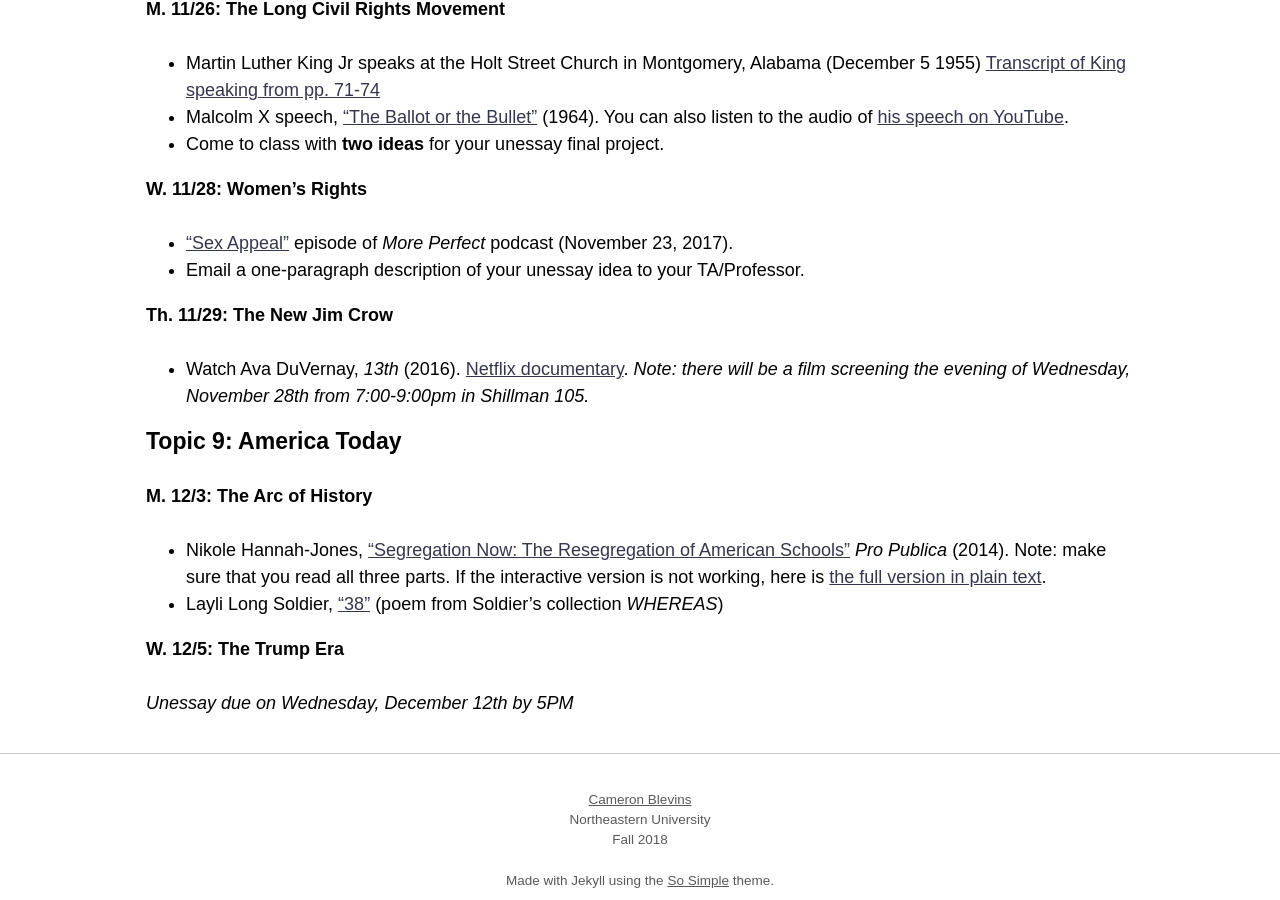
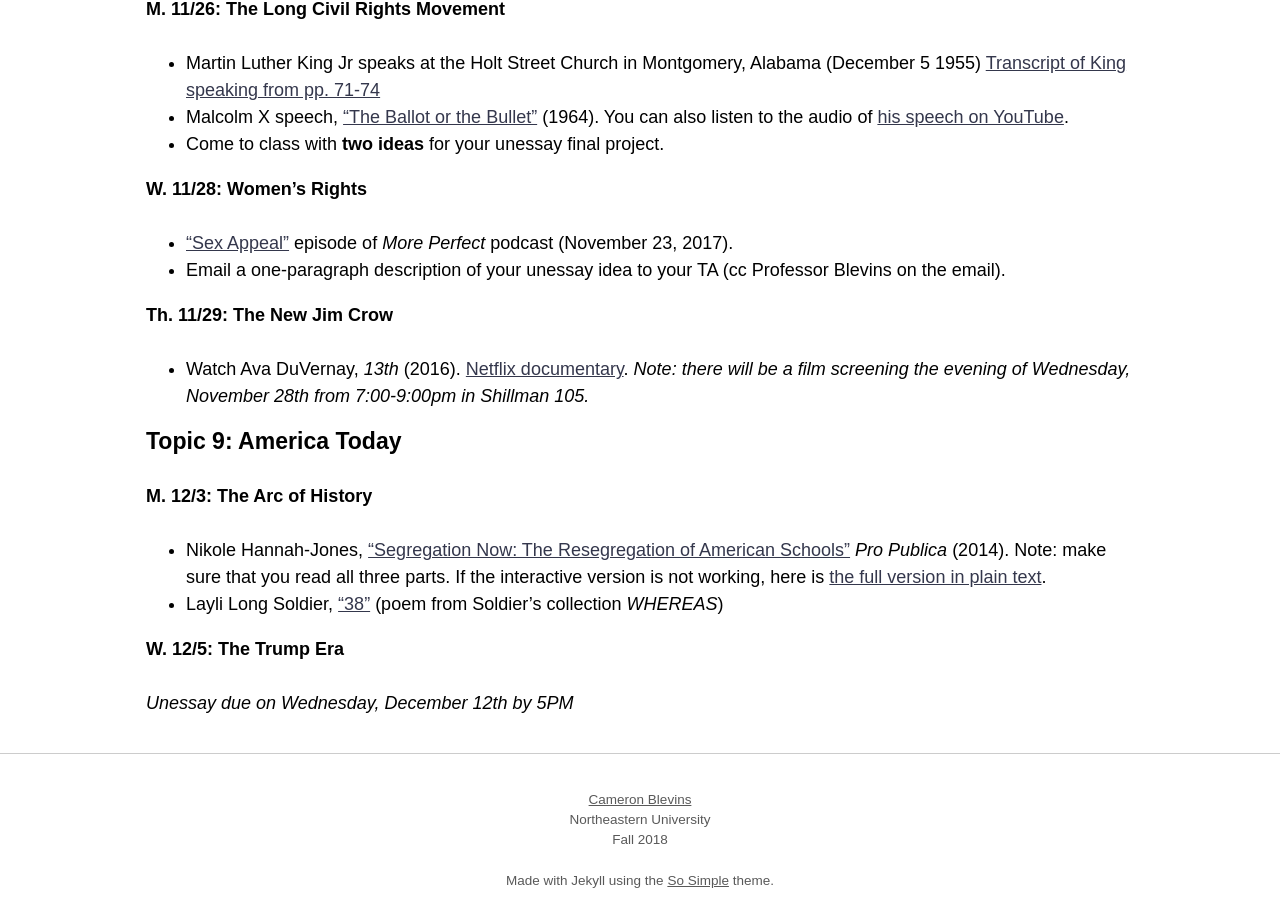
Before and after one commit to cblevins/f18-intro-us, a Jekyll site: the page built from schedule.md, in a window 1280 px wide and 900 px high, scrolled down 4799 px. Built offline with Jekyll 4.4.1, drawn with Linux system fonts in a browser that asks for light colours; nearby versions of some CDN libraries.

Commit message:
unessays

```diff
--- a/schedule.md
+++ b/schedule.md
@@ -151,7 +151,7 @@ title: Schedule
 
 **W. 11/28: Women’s Rights**
 - ["Sex Appeal"](https://www.wnycstudios.org/story/sex-appeal/) episode of *More Perfect* podcast (November 23, 2017).
-- Email a one-paragraph description of your unessay idea to your TA/Professor.
+- Email a one-paragraph description of your unessay idea to your TA (cc Professor Blevins on the email).
 
 **Th. 11/29: The New Jim Crow**
 - Watch Ava DuVernay, *13th* (2016). [Netflix documentary](https://www.netflix.com/watch/80091741). *Note: there will be a film screening the evening of Wednesday, November 28th from 7:00-9:00pm in Shillman 105.*
```
